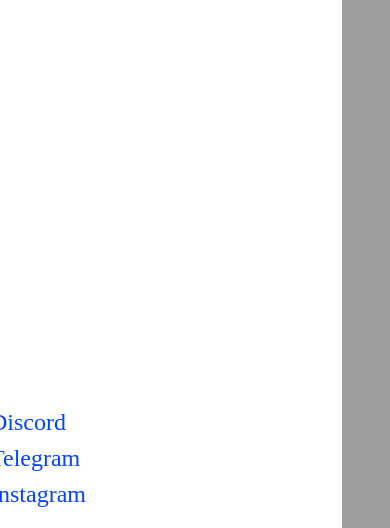
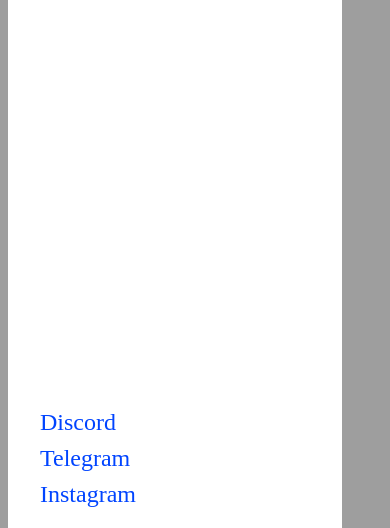
Before and after one commit to Nadjakoroleva/kaleidoscope, a plain HTML site: page index.html in a window 390 px wide. Shown: the part 316-844 px from the top of the page. Drawn offline with Linux system fonts and the light colour scheme; animation ran at ten frames a second; a web font is replaced by a local one.

Commit message:
fix mobile

```diff
--- a/style.css
+++ b/style.css
@@ -8,7 +8,6 @@
   font-style: italic;
   src: url(mazius-review-extra-italic.woff2);
 }
-
 
 body {
   font-family: Mazius Review;
@@ -23,7 +22,7 @@ div.info {
   position: fixed;
   top: 48px;
   right: 48px;
-  width: 320px;
+  width: 270px;
   height: calc(100vh - 96px);
   background-color: #ffffff;
   padding: 32px;
@@ -31,6 +30,9 @@ div.info {
   display: flex;
   flex-direction: column;
   justify-content: space-between;
+}
+
+@media screen {
 }
 
 h1 {
@@ -62,5 +64,4 @@ div.canvas-holder canvas {
   top: 50%;
   left: 50%;
   transform: translate(calc(-50% - 100px), -50%);
-
 }
```
Lines whose indentation alone changed are shown as unchanged.
